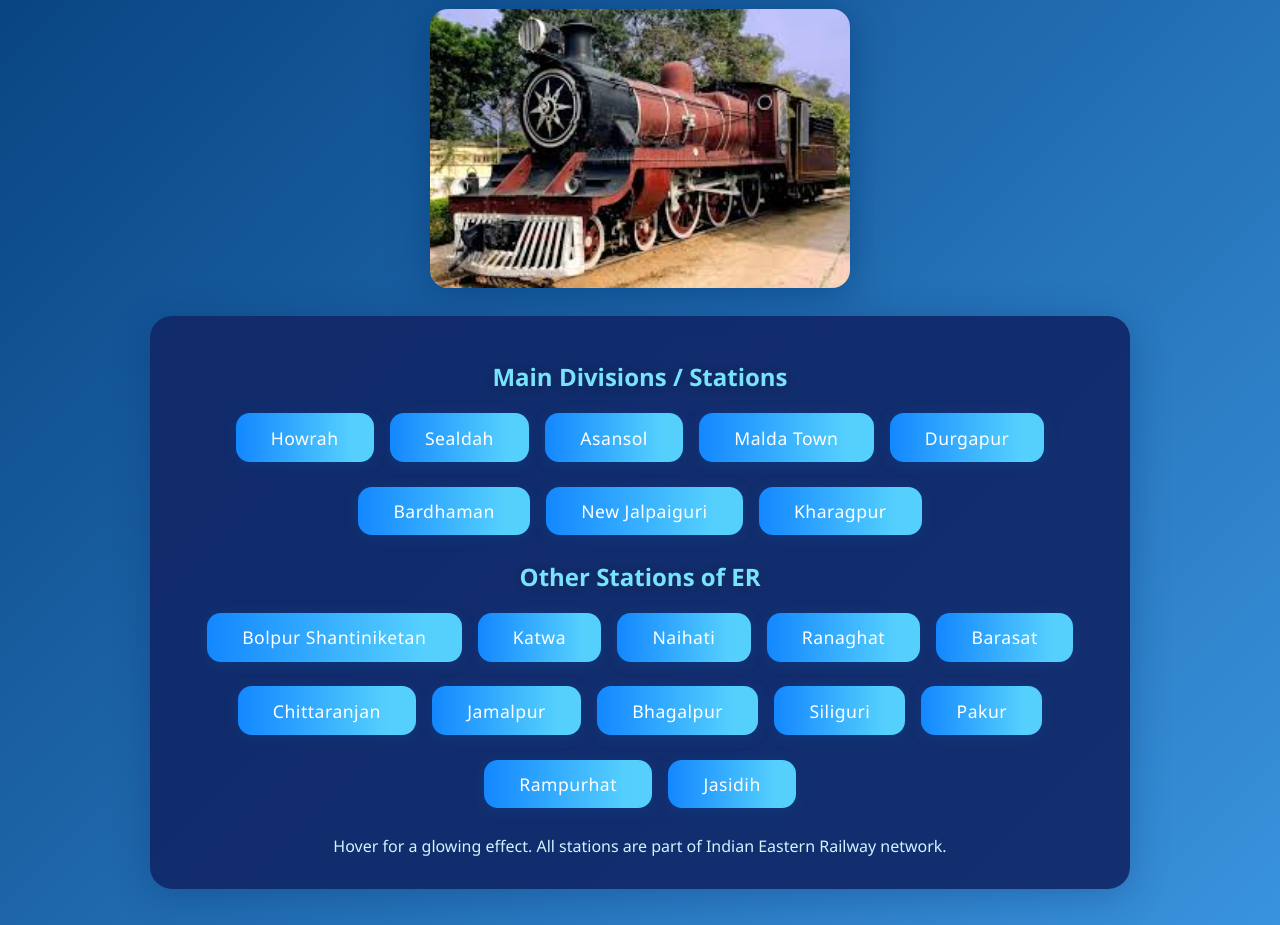
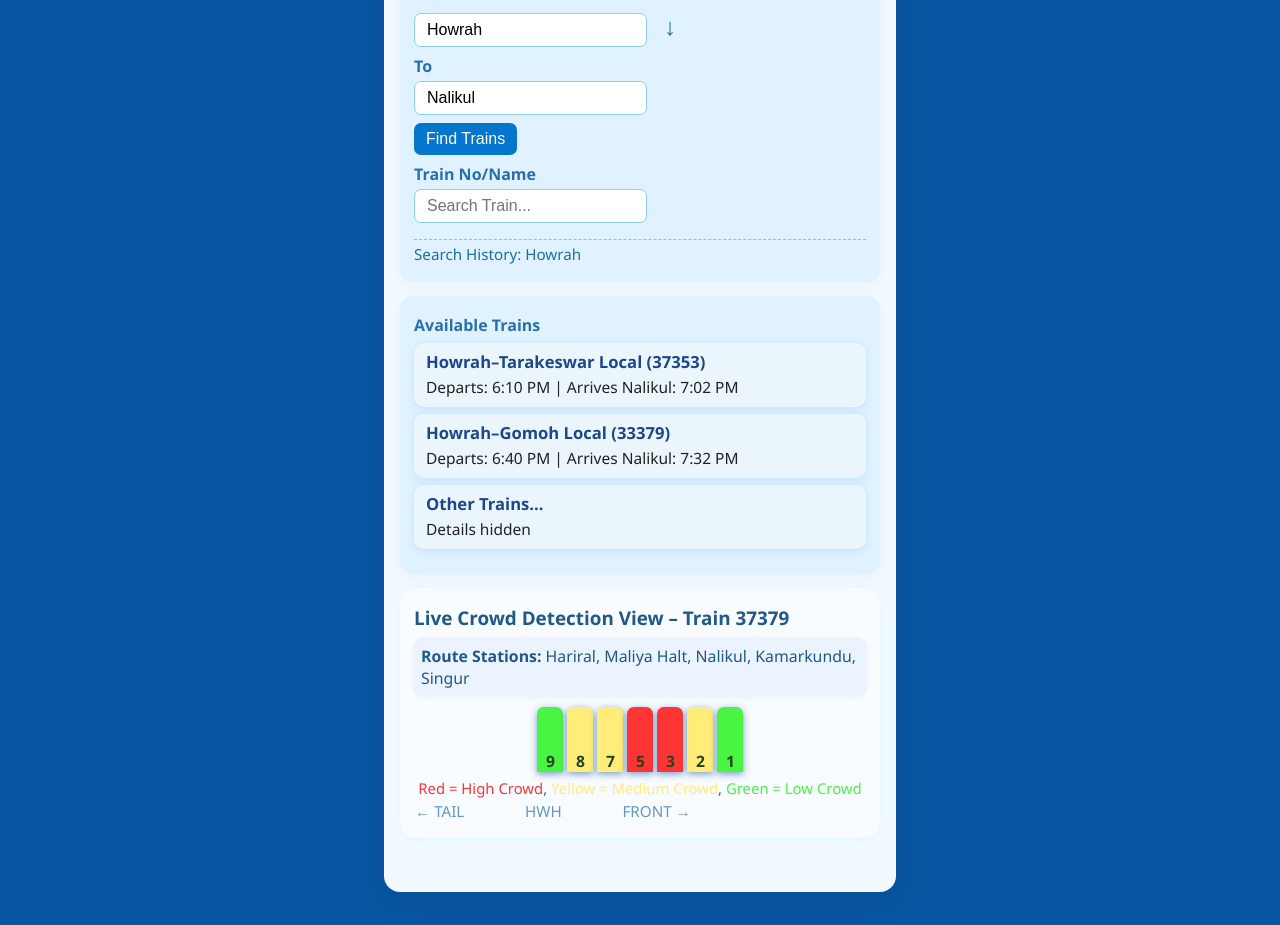
Before and after one commit to warrior-sketch/Crowd-sense, a plain HTML site: page index.html in a window 1280 px wide. Shown: the part 184-1109 px from the top of the page. Drawn offline with Linux system fonts and the light colour scheme.

Commit message:
Update index.html

```diff
--- a/index.html
+++ b/index.html
@@ -2,121 +2,175 @@
 <html lang="en">
 <head>
   <meta charset="UTF-8">
-  <title>Eastern Railway Network – CrowdSense</title>
+  <title>Crowd Sense Prototype - Eastern Railway</title>
   <style>
     body {
-      margin: 0;
+      margin: 0; background: #0855a1;
       font-family: 'Segoe UI', Arial, sans-serif;
-      background: linear-gradient(135deg, #053e7b 0%, #3993dd 100%);
       min-height: 100vh;
-      display: flex;
-      flex-direction: column;
-      align-items: center;
-      justify-content: flex-start;
+      color: #222;
     }
-    header {
-      margin-top: 48px;
-      margin-bottom: 16px;
-      color: #fff;
-      text-align: center;
-      text-shadow: 0 3px 12px #091941;
+    .container {
+      max-width: 480px;
+      margin: 32px auto;
+      background: #f3faff;
+      border-radius: 16px;
+      box-shadow: 0 6px 30px #0a3e5a33;
+      padding: 24px 16px 38px 16px;
     }
-    .main-img {
-      margin-bottom: 28px;
-      border-radius: 18px;
-      box-shadow: 0 4px 38px #04387699;
-      max-width: 420px;
-      width: 96vw;
+    h1 {
+      text-align: center; color: #0663c7;
+      margin-bottom: 8px;
+      font-size: 1.7em;
+      letter-spacing: 0.5px;
+    }
+    img.main {
+      display: block; margin: 0 auto 8px auto;
+      max-width: 420px; width: 97vw;
+      border-radius: 12px; box-shadow: 0 2px 16px #3975b4aa;
     }
     .card {
-      background: rgba(17,40,104,0.92);
-      border-radius: 22px;
-      box-shadow: 0 6px 38px #0a296b55;
-      padding: 2em 2.5em 2em 2.5em;
-      color: #fff;
-      text-align: center;
-      margin-bottom: 36px;
-      max-width: 900px;
-      width: 96vw;
+      background: #e0f2ff;
+      border-radius: 13px;
+      box-shadow: 0 3px 16px #2d6ea90f;
+      padding: 18px 14px;
+      margin-bottom: 16px;
     }
-    h2 {
-      margin-top: 0.5em;
-      color: #76e3ff;
-      text-shadow: 0 1px 8px #2225;
+    label, .label {
+      display: block; font-weight: 600; margin-bottom: 4px; color: #2770ad;
     }
-    .stations, .other-stations {
+    .searchbar, .trainlist { margin-bottom: 14px;}
+    input, select, button {
+      padding: 7px 12px;
+      font-size: 1em; border-radius: 7px;
+      border: 1px solid #90cdf4; margin-bottom: 8px;
+      margin-right: 4px;
+    }
+    button { background: #0476cd; color: #fff; border: none; cursor: pointer;}
+    button:hover { background: #0d56a5;}
+    .search-history {
+      font-size: 0.95em; color: #206d9e;
+      border-top: 1px dashed #aba;
+      margin-top: 8px; padding-top: 4px;
+    }
+    .route-arrow {
+      font-size: 1.5em; color: #2770ad; font-weight: 700; margin: 0 9px;
+    }
+    .trainlist .label { margin-bottom: 7px;}
+    .trainitem {
+      background: #eaf6fc;
+      border-radius: 10px;
+      margin-bottom: 7px;
+      padding: 7px 12px;
+      box-shadow: 0 2px 10px #1580f022;
+      display: flex; flex-direction: column;
+    }
+    .trainroute {
+      font-size: 1.04em; color: #1e468a; font-weight: 600;
+      margin-bottom: 3px;
+    }
+    .traindetails {
+      font-size: 0.97em;
+      color: #222;
+      margin-bottom: 2px;
+    }
+    .crowdcard {
+      background: #f8fbff;
+      border-radius: 15px;
+      box-shadow: 0 3px 14px #5ecfff18;
+      padding: 17px 14px; margin-top: 14px; margin-bottom: 16px;
+    }
+    .crowdheader {
+      color: #205888; font-weight: 600; font-size: 1.18em; margin-bottom: 7px;
+    }
+    .crowdbar {
       display: flex;
-      flex-wrap: wrap;
+      gap: 4px;
+      margin: 11px 0 6px 0;
       justify-content: center;
-      gap: 1em;
-      margin-top: 1.2em;
-      margin-bottom: 1em;
     }
-    .station, .other-station {
-      background: linear-gradient(90deg, #1387ff 0%, #55d0fd 85%);
-      color: #fff;
-      padding: 0.7em 2em;
-      border-radius: 14px;
-      font-size: 1.1em;
-      box-shadow: 0 2px 14px #0456a344;
-      margin-bottom: 0.5em;
-      font-weight: 500;
-      transition: background 0.16s, transform 0.16s;
-      letter-spacing: 0.5px;
+    .barlabel {
+      font-size: 0.95em; color: #266cae; margin: 0 1px;
+      opacity: 0.7;
     }
-    .station:hover, .other-station:hover {
-      background: linear-gradient(90deg, #55d0fd 0%, #1387ff 85%);
-      transform: scale(1.08);
-      cursor: pointer;
+    .crowdlevel {
+      width: 26px; height: 65px; border-radius: 7px 7px 0 0;
+      box-shadow: 0 2px 7px #2d6ea9aa;
+      display: flex; align-items: flex-end; justify-content: center;
+      font-size: 0.98em; letter-spacing: -1px; color: #242;
+      font-weight: 700;
     }
-    .note {
-      color: #d0f5ff;
-      font-size: 1em;
-      margin-top: 18px;
+    /* Color-code crowd bars */
+    .high { background: #ff3535;}
+    .medium { background: #ffec79;}
+    .low { background: #4af442;}
+    .legend {
+      text-align: center; margin-top: 5px; margin-bottom: 3px;
+      font-size: 0.93em; color: #2d6ea9;
     }
-    @media (max-width: 600px) {
-      .card { padding: 1em; }
-      .main-img { max-width: 98vw; }
-      .station, .other-station { font-size: 0.9em; padding: 0.6em 1em; }
+    .stationslist {
+      background: #eaf3fe; border-radius: 9px; padding: 7px;
+      font-size: 0.99em; color: #205888; margin-bottom:5px;
+      box-shadow:0 1px 5px #2077ca15;
     }
   </style>
 </head>
 <body>
-  <header>
-    <h1>Eastern Railway Network <br>CrowdSense Prototype</h1>
-  </header>
+  <div class="container">
+    <h1>Crowd Sense Prototype</h1>
+    <img src="world.jpg" class="main" alt="Prototype Sketch">
 
-  <img src="image.jpg" class="main-img" alt="Eastern Railway Train">
+    <div class="card searchbar">
+      <label>From</label>
+      <input type="text" value="Howrah" readonly>
+      <span class="route-arrow">&#8595;</span>
+      <label>To</label>
+      <input type="text" value="Nalikul" readonly>
+      <br>
+      <button>Find Trains</button>
+      <br>
+      <label>Train No/Name</label>
+      <input type="text" placeholder="Search Train...">
+      <div class="search-history">Search History: Howrah</div>
+    </div>
 
-  <div class="card">
-    <h2>Main Divisions / Stations</h2>
-    <div class="stations">
-      <div class="station">Howrah</div>
-      <div class="station">Sealdah</div>
-      <div class="station">Asansol</div>
-      <div class="station">Malda Town</div>
-      <div class="station">Durgapur</div>
-      <div class="station">Bardhaman</div>
-      <div class="station">New Jalpaiguri</div>
-      <div class="station">Kharagpur</div>
+    <div class="card trainlist">
+      <div class="label">Available Trains</div>
+      <div class="trainitem">
+        <div class="trainroute">Howrah–Tarakeswar Local (37353)</div>
+        <div class="traindetails">Departs: 6:10 PM | Arrives Nalikul: 7:02 PM</div>
+      </div>
+      <div class="trainitem">
+        <div class="trainroute">Howrah–Gomoh Local (33379)</div>
+        <div class="traindetails">Departs: 6:40 PM | Arrives Nalikul: 7:32 PM</div>
+      </div>
+      <div class="trainitem">
+        <div class="trainroute">Other Trains…</div>
+        <div class="traindetails">Details hidden</div>
+      </div>
     </div>
-    <h2>Other Stations of ER</h2>
-    <div class="other-stations">
-      <div class="other-station">Bolpur Shantiniketan</div>
-      <div class="other-station">Katwa</div>
-      <div class="other-station">Naihati</div>
-      <div class="other-station">Ranaghat</div>
-      <div class="other-station">Barasat</div>
-      <div class="other-station">Chittaranjan</div>
-      <div class="other-station">Jamalpur</div>
-      <div class="other-station">Bhagalpur</div>
-      <div class="other-station">Siliguri</div>
-      <div class="other-station">Pakur</div>
-      <div class="other-station">Rampurhat</div>
-      <div class="other-station">Jasidih</div>
-      <!-- Add more as per your need -->
+
+    <div class="crowdcard">
+      <div class="crowdheader">Live Crowd Detection View – Train 37379</div>
+      <div class="stationslist">
+        <b>Route Stations:</b> Hariral, Maliya Halt, Nalikul, Kamarkundu, Singur
+      </div>
+      <div class="crowdbar">
+        <div class="crowdlevel low">9</div>
+        <div class="crowdlevel medium">8</div>
+        <div class="crowdlevel medium">7</div>
+        <div class="crowdlevel high">5</div>
+        <div class="crowdlevel high">3</div>
+        <div class="crowdlevel medium">2</div>
+        <div class="crowdlevel low">1</div>
+      </div>
+      <div class="legend">
+        <span style="color:#ff3535;">Red = High Crowd</span>,
+        <span style="color:#ffec79;">Yellow = Medium Crowd</span>,
+        <span style="color:#4af442;">Green = Low Crowd</span>
+      </div>
+      <div class="barlabel">← TAIL    HWH    FRONT →</div>
     </div>
-    <div class="note">Hover for a glowing effect. All stations are part of Indian Eastern Railway network.</div>
   </div>
 </body>
 </html>
```
